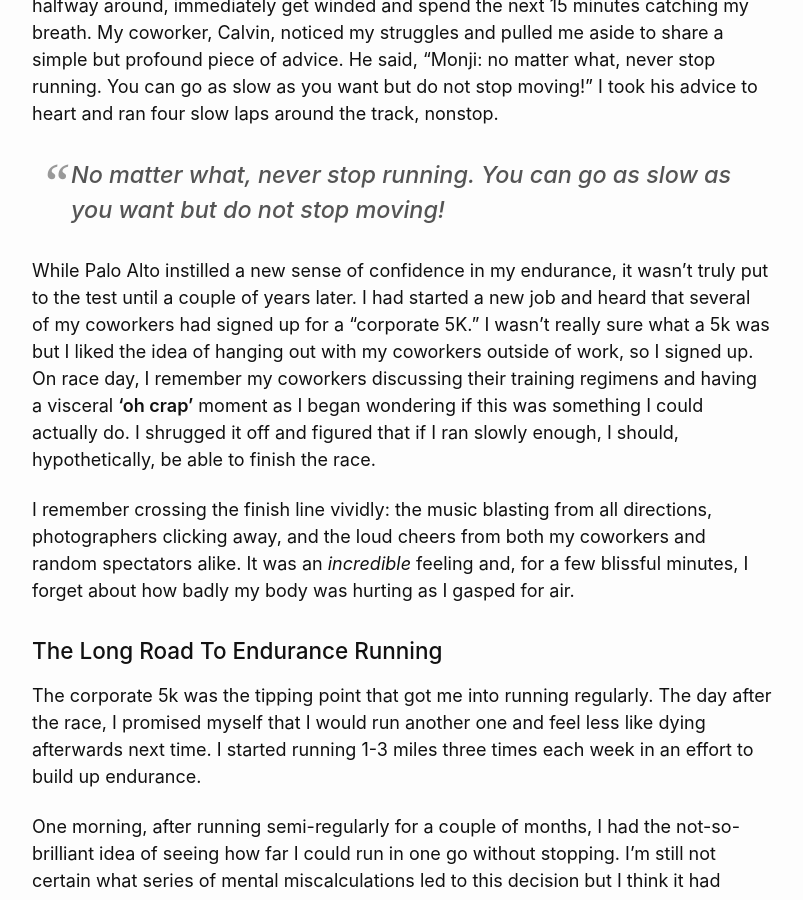
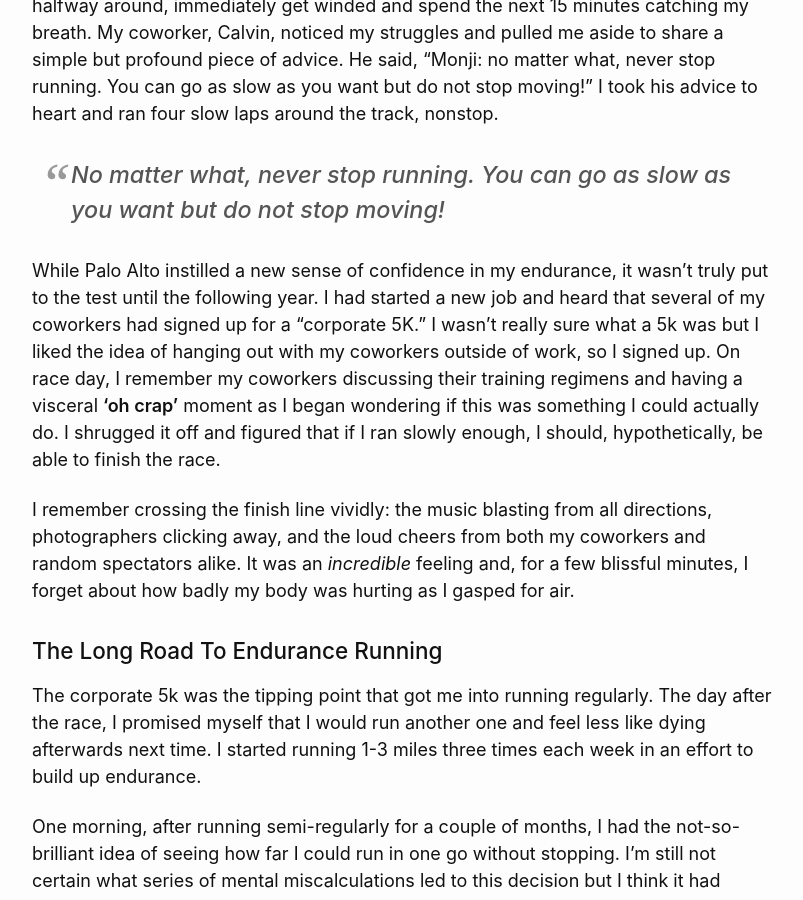
Before and after one commit to mdolon/mdolon-dot-com, a Jekyll site: the page built from _posts/2018-12-15-how-running-changed-my-life.md, in a window 1280 px wide and 900 px high, scrolled down 675 px. Shown: the whole window, without its empty margins (238-1041 px from the left). Built offline with Jekyll 4.4.1, drawn with Linux system fonts in a browser that asks for light colours.

Commit message:
Fix timeline

```diff
--- a/_posts/2018-12-15-how-running-changed-my-life.md
+++ b/_posts/2018-12-15-how-running-changed-my-life.md
@@ -60,7 +60,7 @@ laps around the track, nonstop.
 </div>
 
 While Palo Alto instilled a new sense of confidence in my endurance, it wasn't truly put to the test
-until a couple of years later. I had started a new job and heard that several of my coworkers had signed up for
+until the following year. I had started a new job and heard that several of my coworkers had signed up for
 a "corporate 5K." I wasn't really sure what a 5k was but I liked the idea of hanging out with my coworkers outside of work,
 so I signed up. On race day, I remember my coworkers discussing their training regimens and having a visceral **'oh crap'**
 moment as I began wondering if this was something I could actually do. I shrugged it off and figured that if I ran
```
Also changed, not shown: _posts/2018-12-19-are-we-really-so-different.md (added).
